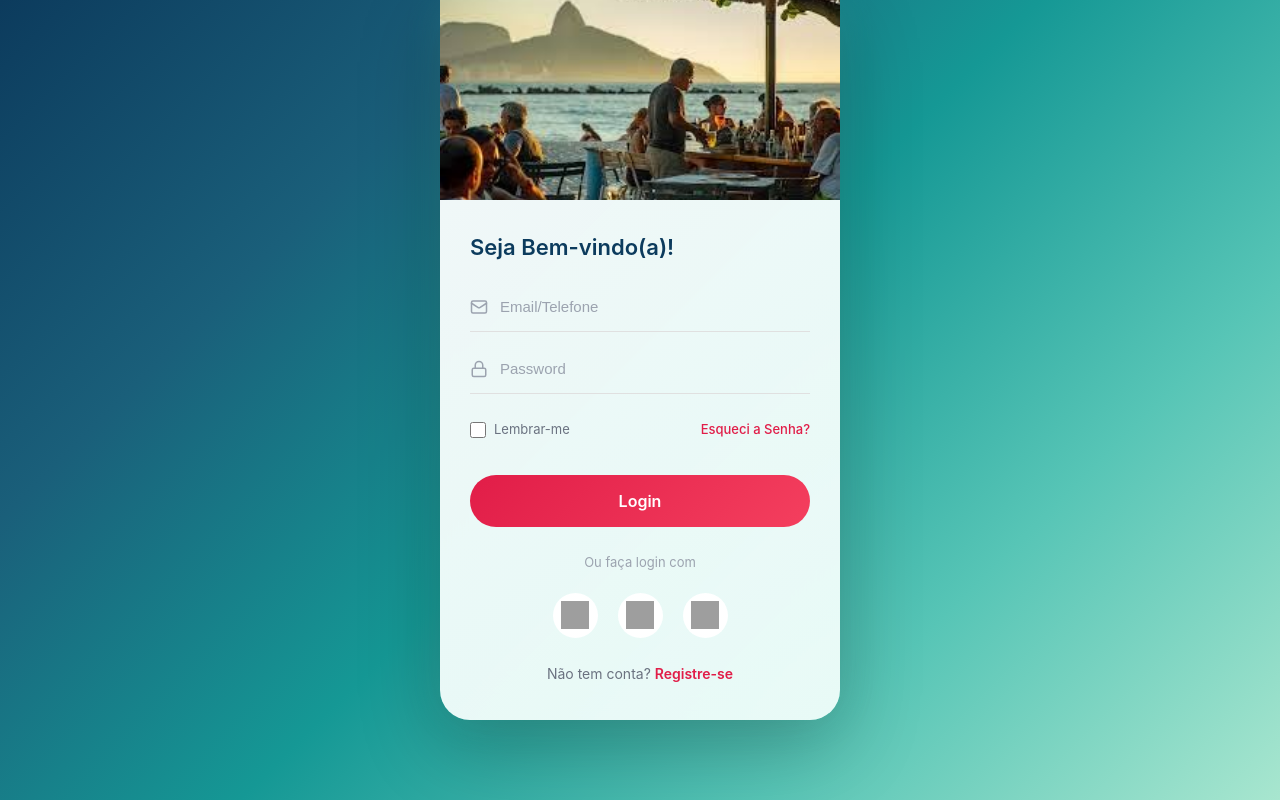
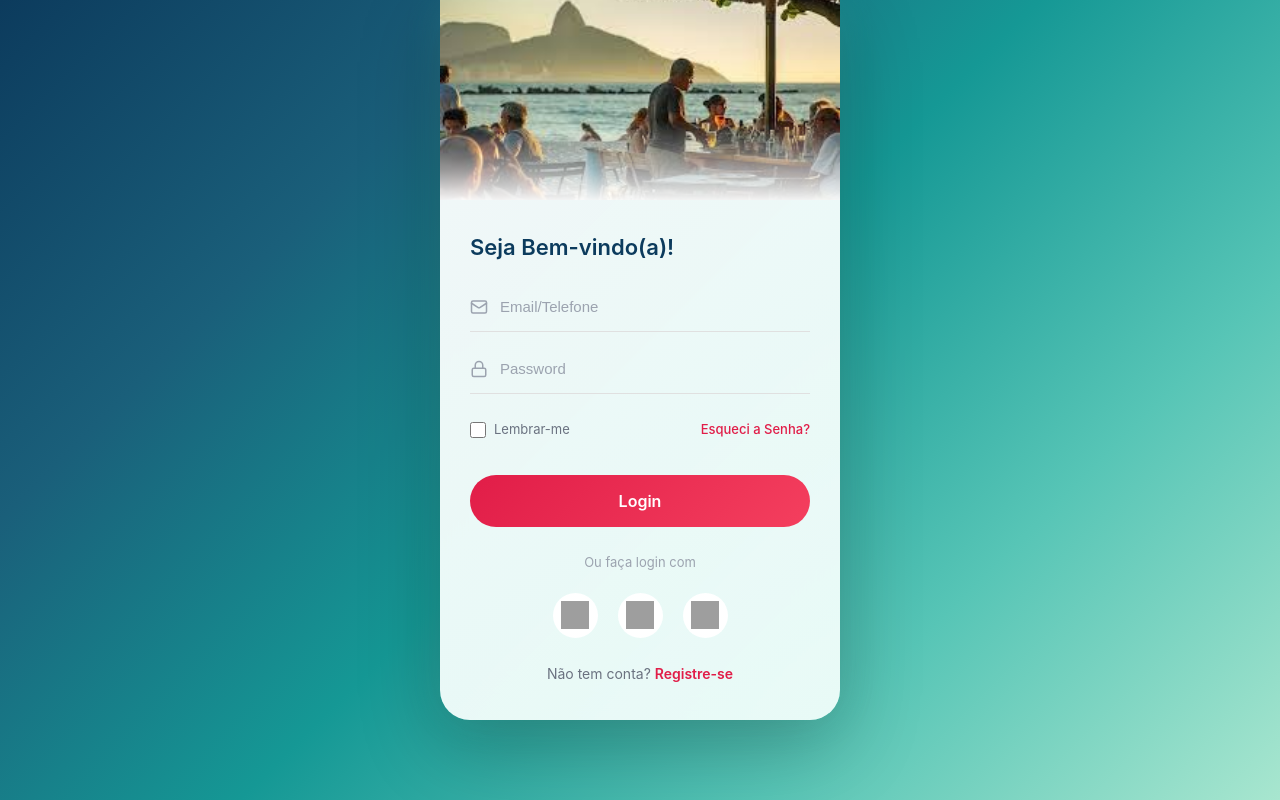
Before and after one commit to mariabernardop63-cell/GOTOUR-GLOBAL-APP, a React (Vite) app: page /login in a window 1280 px wide. Built offline with nearby package versions, Linux system fonts and the light colour scheme; no server answers; grey boxes are pictures that could not be loaded; a web font is replaced by a local one.

Commit message:
Add smooth gradient overlay at bottom of image for seamless transition

```diff
--- a/src/pages/Login/Login.css
+++ b/src/pages/Login/Login.css
@@ -53,6 +53,18 @@
     padding: 0 !important;
     line-height: 0;
     z-index: 1;
+}
+
+.login-header-image::after {
+    content: '';
+    position: absolute;
+    bottom: 0;
+    left: 0;
+    right: 0;
+    height: 80px;
+    background: linear-gradient(to bottom, transparent 0%, rgba(255, 255, 255, 0.95) 100%);
+    pointer-events: none;
+    z-index: 2;
 }
 
 .login-header-image img {
```
